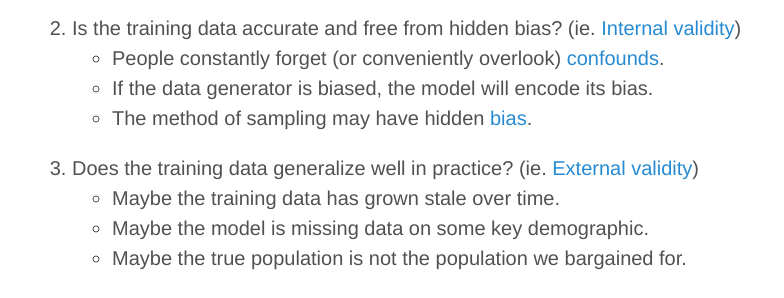
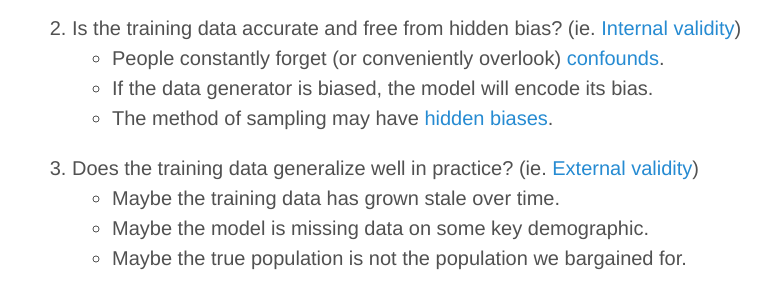
Before and after one commit to breandan/breandan.github.io, a Jekyll site: the page built from _posts/2017-02-02-trust-in-automation.md, in a window 1280 px wide and 900 px high, scrolled down 12581 px. Shown: the part 153-451 px from the top of the window, without its empty margins (248-1032 px from the left). Built offline with Jekyll 4.4.1, drawn with Linux system fonts in a browser that asks for light colours; nearby versions of some CDN libraries; formulas are drawn with MathJax 3.

Commit message:
pluralize

```diff
--- a/_posts/2017-02-02-trust-in-automation.md
+++ b/_posts/2017-02-02-trust-in-automation.md
@@ -124,7 +124,7 @@ Long after machines are calling the shots, our heuristic biases will continue to
 2. Is the training data accurate and free from hidden bias? (ie. [Internal validity](https://en.wikipedia.org/wiki/Internal_validity))
     - People constantly forget (or conveniently overlook) [confounds](https://en.wikipedia.org/wiki/Confounding).
     - If the data generator is biased, the model will encode its bias.
-    - The method of sampling may have hidden [bias](https://en.wikipedia.org/wiki/Selection_bias#Sampling_bias).
+    - The method of sampling may have [hidden biases](https://en.wikipedia.org/wiki/Selection_bias#Sampling_bias).
 3. Does the training data generalize well in practice? (ie. [External validity](https://en.wikipedia.org/wiki/External_validity))
     - Maybe the training data has grown stale over time.
     - Maybe the model is missing data on some key demographic.
```
